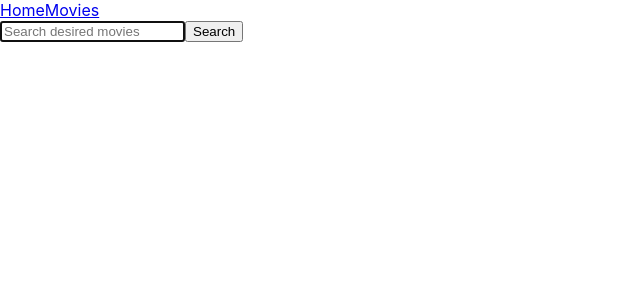
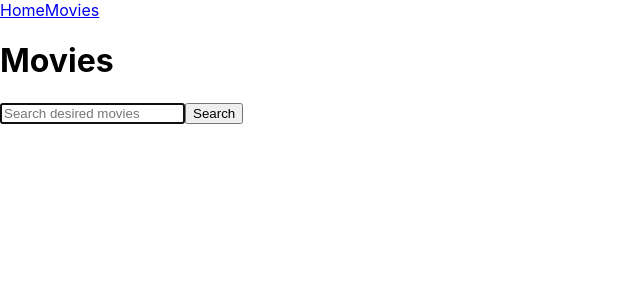
Before and after one commit to Yerbatrix/goit-react-hw-05-movies, a React (Create React App) app: page /movies in a window 1280 px wide. Shown: the top 300 px of the page, without its empty margins (0-640 px from the left). Built offline with nearby package versions, Linux system fonts and the light colour scheme.

Commit message:
movies-searchable

```diff
--- a/src/components/Searchbar.jsx
+++ b/src/components/Searchbar.jsx
@@ -1,14 +1,20 @@
 import { useState } from 'react';
 
-export const Searchbar = () => {
+export const Searchbar = ({ onSearch }) => {
   const [query, setQuery] = useState('');
 
   const handleChange = event => {
     setQuery(event.target.value);
   };
 
+  const handleSubmit = event => {
+    event.preventDefault();
+    onSearch(query);
+  };
+
   return (
     <div>
+      <form onSubmit={handleSubmit}>
         <input
           type="text"
           autoComplete="off"
@@ -18,6 +24,7 @@ export const Searchbar = () => {
           onChange={handleChange}
         />
         <button type="submit">Search</button>
+      </form>
     </div>
   );
 };
--- a/src/pages/Home.jsx
+++ b/src/pages/Home.jsx
@@ -25,7 +25,17 @@ export const Home = () => {
       <h1>Trending Movies Today</h1>
       <ul>
         {trendingMovies.map(movie => (
-          <li key={movie.id}>{movie.title}</li>
+          <div key={movie.id} className="movie-tile">
+            <img
+              src={`https://image.tmdb.org/t/p/w500${movie.poster_path}`}
+              alt={movie.title}
+            />
+            <div className="movie-info">
+              <h2>{movie.title}</h2>
+              <p>{movie.overview}</p>
+              <p>Popularity: {movie.popularity}</p>
+            </div>
+          </div>
         ))}
       </ul>
     </div>
--- a/src/pages/Movies.jsx
+++ b/src/pages/Movies.jsx
@@ -1,10 +1,43 @@
-import React from 'react';
+import { useState } from 'react';
+import axios from 'axios';
+
+import API_KEY from '../config';
 import { Searchbar } from '../components/Searchbar';
 
 export const Movies = () => {
+  const [searchResults, setSearchResults] = useState([]);
+
+  const handleSearch = async query => {
+    try {
+      const response = await axios.get(
+        `https://api.themoviedb.org/3/search/movie?query=${query}&api_key=${API_KEY}`
+      );
+      console.log(response);
+      setSearchResults(response.data.results);
+    } catch (error) {
+      console.log('Error searching movies', error);
+    }
+  };
+
   return (
     <div>
-      <Searchbar />
+      <h1>Movies</h1>
+      <Searchbar onSearch={handleSearch} />
+      <div className="movie-grid">
+        {searchResults.map(movie => (
+          <div key={movie.id} className="movie-tile">
+            <img
+              src={`https://image.tmdb.org/t/p/w500${movie.poster_path}`}
+              alt={movie.title}
+            />
+            <div className="movie-info">
+              <h2>{movie.title}</h2>
+              <p>{movie.overview}</p>
+              <p>Popularity: {movie.popularity}</p>
+            </div>
+          </div>
+        ))}
+      </div>
     </div>
   );
 };
```
Lines whose indentation alone changed are shown as unchanged.
